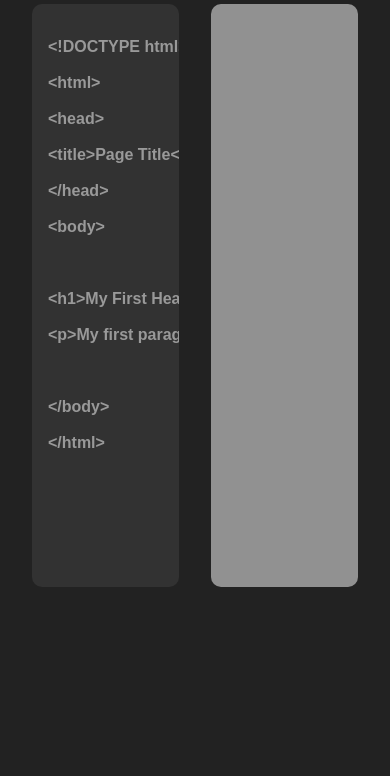
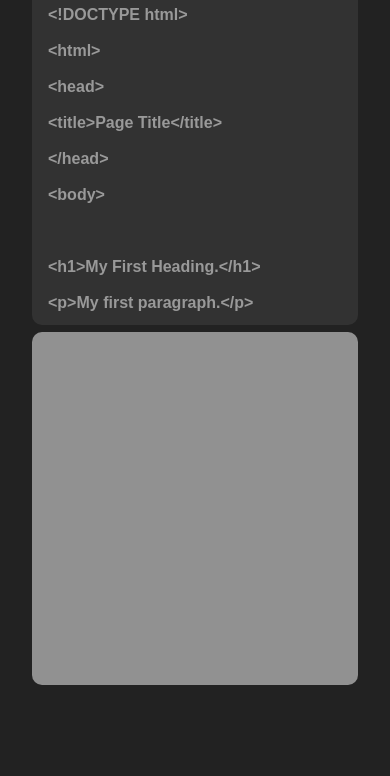
Before and after one commit to pr0gr4mm3r111/learnHTML, a plain HTML site: page editor.html in a window 390 px wide. Shown: the part 68-844 px from the top of the page. Drawn offline with Linux system fonts and the light colour scheme.

Commit message:
Update editor.css

```diff
--- a/editor.css
+++ b/editor.css
@@ -28,6 +28,7 @@ h1 {
 .row {
     height: inherit;
     width: 100%;
+    height: 100%;
     box-sizing: border-box;
     display: grid;
     grid-template-columns: repeat(2, 50%);
@@ -82,3 +83,21 @@ iframe {
     width: 12px;
     padding: 0.5rem;
 }
+@media  screen and (max-width: 900px) {
+    .row {
+        grid-template-columns: none;
+        grid-template-rows: 50% 50%;
+    }
+    .status-bar {
+        visibility: hidden;
+    }
+    h1 {
+        font-size: 0rem;
+    }
+    .main {
+        margin-top: 0.5rem;
+    }
+    .output-frame, .input-frame {
+        height: 98%;
+    }
+}
```
